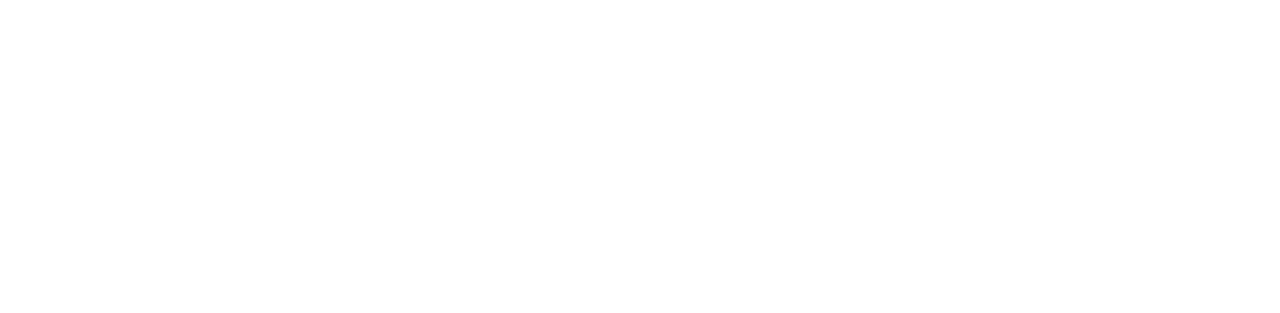
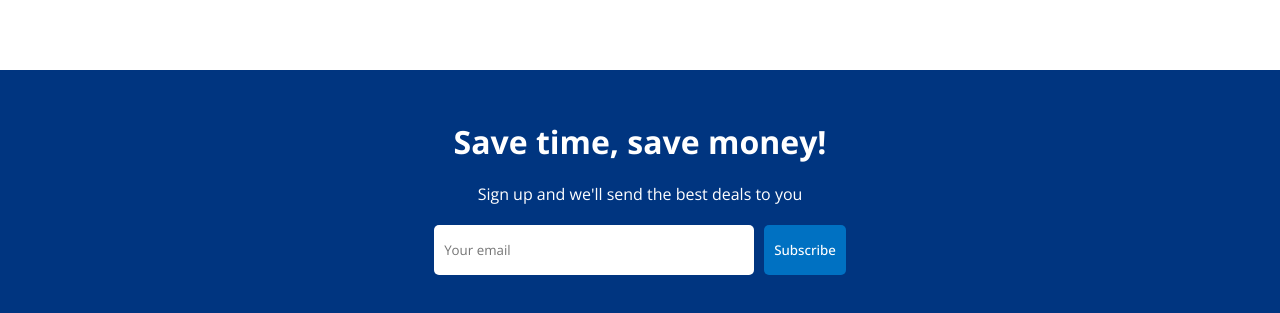
Before and after one commit to sir-hector/booking-react, a React (Create React App) app: page / in a window 1280 px wide. Shown: the part 1400-1713 px from the top of the page. Before the commit the page ends 1390 px from the top, so only its background shows below. Built offline with nearby package versions, Linux system fonts and the light colour scheme.

Commit message:
add maillist component

```diff
--- /dev/null
+++ b/src/components/mailList/MailList.jsx
@@ -0,0 +1,17 @@
+import React from 'react'
+import './mailList.css'
+
+const MailList = () => {
+  return (
+    <div className='mail'>
+        <h1 className="mailTitle">Save time, save money!</h1>
+        <span className="mailDesc">Sign up and we'll send the best deals to you</span>
+        <div className="mailInputContainer">
+            <input type="text" placeholder='Your email' />
+            <button> Subscribe</button>
+        </div>
+    </div>
+  )
+}
+
+export default MailList
--- /dev/null
+++ b/src/components/mailList/mailList.css
@@ -0,0 +1,30 @@
+.mail {
+    width: 100%;
+    margin-top: 50px;
+    background-color: #003580;
+    color:white;
+    display: flex;
+    flex-direction: column;
+    align-items: center;
+    gap: 20px;
+    padding: 50px 0;
+}
+
+.mailInputContainer>input {
+    width: 300px;
+    height: 30px;
+    padding: 10px;
+    border: none;
+    margin-right: 10px;
+    border-radius: 5px;
+}
+.mailInputContainer>button {
+    height: 50px;
+    background-color: #0071c2;
+    color: white;
+    font-weight: 500;
+    border: none;
+    border-radius: 5px;
+    cursor: pointer;
+    padding: 0 10px;
+}
--- a/src/pages/home/Home.jsx
+++ b/src/pages/home/Home.jsx
@@ -5,20 +5,22 @@
 import Featured from '../../components/featured/Featured'
 import PropertyList from '../../components/propertyList/PropertyList'
 import FeaturedProperties from '../../components/featuredProperties/FeaturedProperties'
+import MailList from '../../components/mailList/MailList'
 
 const Home = () => {
   return (
     <div>
-      <Navbar/>
-      <Header/>
+      <Navbar />
+      <Header />
       <div className="homeContainer">
-        <Featured/>
+        <Featured />
         <h1 className="homeTitle">Browse by property type</h1>
-        <PropertyList/>
+        <PropertyList />
         <h1 className="homeTitle">Homes guest love</h1>
-        <FeaturedProperties/>
+        <FeaturedProperties />
+        <MailList/>
       </div>
-      </div>
+    </div>
   )
 }
 
```
